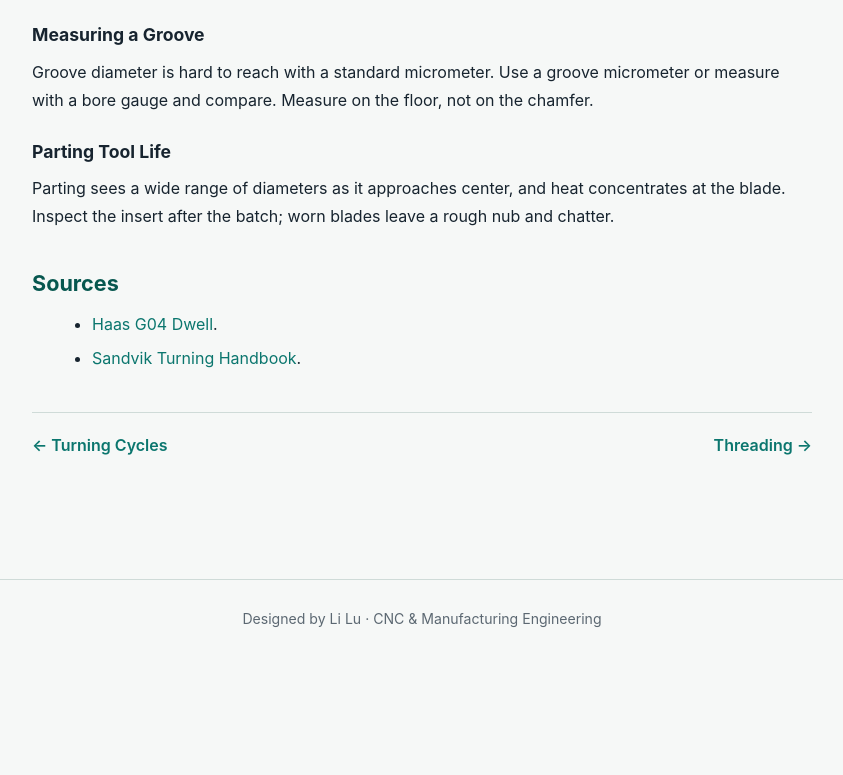
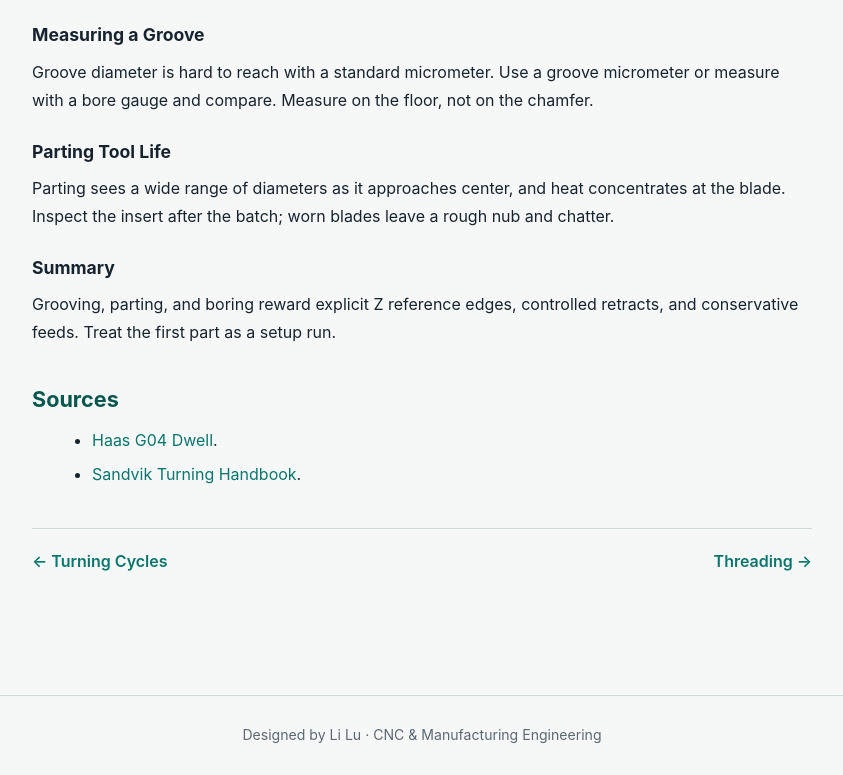
Before and after one commit to LiLu1626/cnc-manufacturing-engineering, a plain HTML site: page docs/cnc-programming/21-grooving-parting-boring/index.html in a window 1280 px wide. Shown: the part 6390-7165 px from the top of the page, without its empty margins (218-1061 px from the left). Before the commit the page ends 7048 px from the top, so only its background shows below. Drawn offline with Linux system fonts and the light colour scheme.

Commit message:
21/34 final word

```diff
--- a/docs/cnc-programming/21-grooving-parting-boring/index.html
+++ b/docs/cnc-programming/21-grooving-parting-boring/index.html
@@ -170,6 +170,9 @@ G00 X42.</code></pre>
 <h3>Parting Tool Life</h3>
 <p>Parting sees a wide range of diameters as it approaches center, and heat concentrates at the blade. Inspect the insert after the batch; worn blades leave a rough nub and chatter.</p>
 
+<h3>Summary</h3>
+<p>Grooving, parting, and boring reward explicit Z reference edges, controlled retracts, and conservative feeds. Treat the first part as a setup run.</p>
+
 <h2>Sources</h2>
 <ul>
 <li><a href="https://www.haascnc.com/service/codes-settings.type=gcode.machine=lathe.value=G04.html">Haas G04 Dwell</a>.</li>
```
Also changed, not shown: docs/cnc-programming/34-tapping-thread-milling/index.html (+3 -0 lines).
